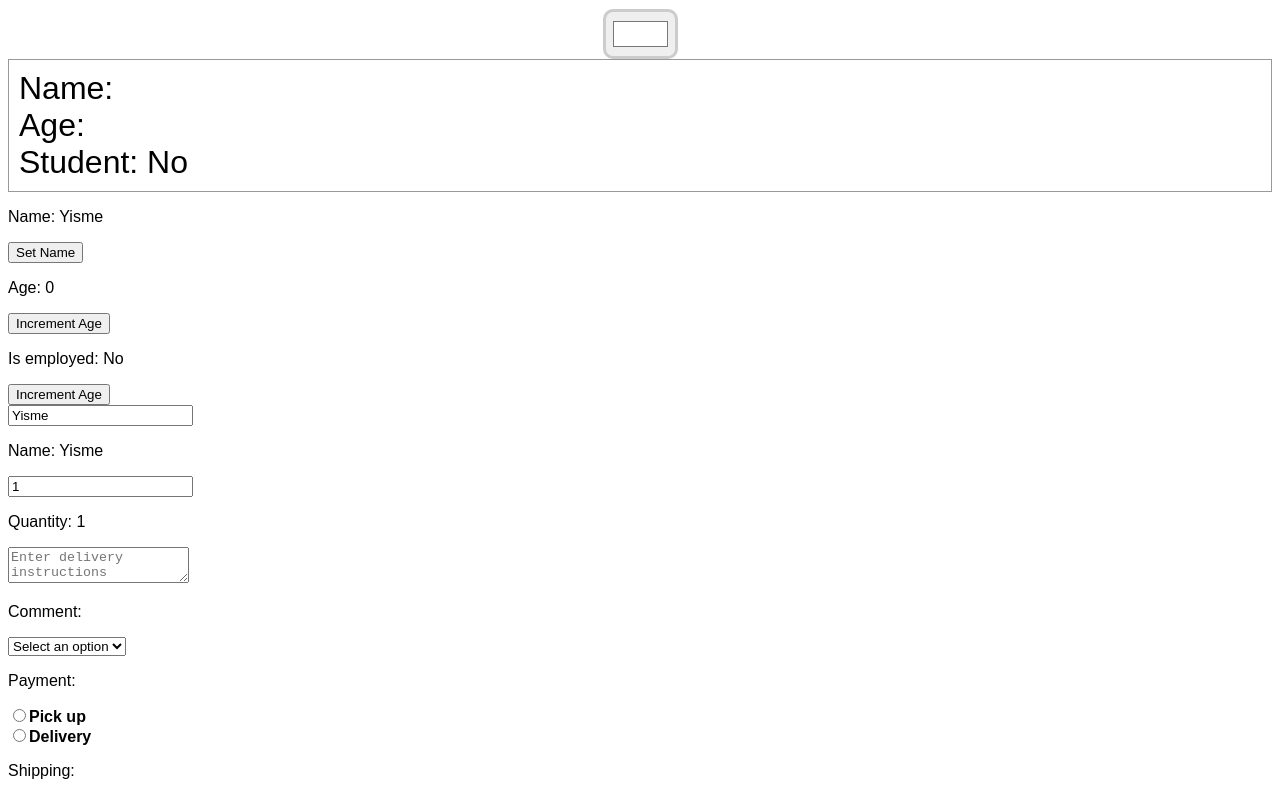
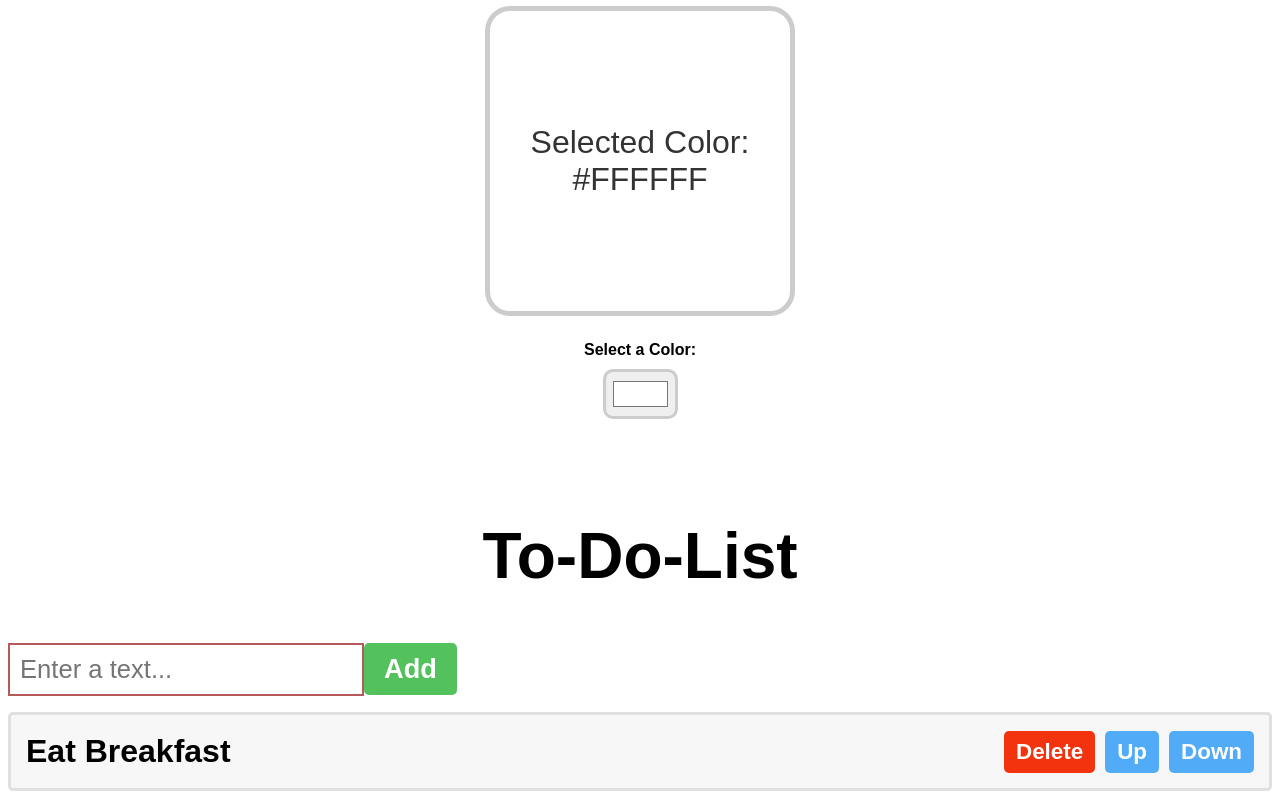
Before and after one commit to YismalemTemesgen/my-react-app, a React (Vite) app: page / in a window 1280 px wide. Shown: the part 2000-2796 px from the top of the page. Built offline with nearby package versions, Linux system fonts and the light colour scheme.

Commit message:
Initial commit - React To-Do List app

```diff
--- a/src/App.jsx
+++ b/src/App.jsx
@@ -18,6 +18,7 @@ import ProfilePicture from './ProfilePicture.jsx'
 import MyComponent from './MyComponent.jsx'
 import Counter from './Counter.jsx'
 import ColorPicker from './ColorPicker'
+import ToDoList from './ToDoList.jsx';
 function App() {
   const fruits = [{id: 1, name: "apple", calories: 95},
                 {id: 2, name: "orange", calories: 45},
@@ -41,6 +42,7 @@ const vegetables = [{id: 6, name: "potatoes", calories: 95},
     <UserGreeting isLoggedIn={true} username="Yisma"/>
     <Counter/>
     <ColorPicker/>
+    <ToDoList />
     <Student />
     <MyComponent/>
     <ProfilePicture/>
--- a/src/MyComponent.jsx
+++ b/src/MyComponent.jsx
@@ -16,6 +16,10 @@ function MyComponent(){
                                     make: "Food",
                                     model: "Mustang"});
     const [foods, setFoods] = useState(["Apple", "Orange", "Banana"]);
+    const [cars, setCars] = useState([]);
+    const [carYear, setCarYear] = useState(new Date().getFullYear());
+     const [carMake, setCarMake] = useState("");
+     const [carModel, setCarModel] = useState("");
     const updateName = () =>{
         setName("Spongebob") ;
         console.log(name);
@@ -79,6 +83,28 @@ function MyComponent(){
   function handleRemoveFood(index){
     setFoods(foods.filter((_, i)=> i !== index));
   }
+
+  function handleAddCar(){
+      const newCar = {year: carYear,
+                      make: carMake,
+                      model: carModel};
+       setCars(c => [...c, newCar]);
+       setCarYear(new Date().getFullYear());
+       setCarMake("");
+       setCarModel("");
+  }
+  function handleRemoveCar(index){
+        setCars(c => c.filter((_, i) => i !== index));
+  }
+  function handleYearsChange(event){
+      setCarYear(event.target.value);
+  }
+  function handleMakesChange(event){
+      setCarMake(event.target.value);
+  }
+  function handleModelsChange(event){
+      setCarModel(event.target.value);
+  }
     return (
         <>
         <div>
@@ -138,6 +164,21 @@ function MyComponent(){
             <button onClick={handleAddFood}>Add Food</button>
 
         </div>
+        <div>
+          <h1>List of Car Objects</h1>
+          <ul>
+            {cars.map((car, index) =>
+               <li key={index} onClick={() => handleRemoveCar(index)}>
+                  {car.year} {car.make} {car.model}
+               </li>
+            )}
+          </ul>
+          <input type="number" value={carYear} onChange={handleYearsChange}></input>
+          <input type="text" value={carMake} onChange={handleMakesChange} placeholder="Enter Car Make"></input>
+          <input type="text" value={carModel} onChange={handleModelsChange} placeholder="Enter Car Model"></input>
+          <button onClick={handleAddCar}>Add Car</button>
+
+        </div>
         </>
          );
 }
--- /dev/null
+++ b/src/ToDoList.jsx
@@ -0,0 +1,81 @@
+ import React, { useState } from 'react'
+ function ToDoList(){
+  const [tasks, setTasks] = useState(["Eat Breakfast", "Take a shower", "Walk the dog"]);
+  const [newTask, setNewTask] = useState("");
+  function handleInputChange(event){
+       setNewTask(event.target.value);
+  }
+  function addTask(){
+  if(newTask.trim() !== ""){ setTasks(t => [...t, newTask]);
+    setNewTask("");
+  }
+  }
+  function deleteTask(index){
+    const updatedTasks = tasks.filter((_, i) => i !== index);
+    setTasks(updatedTasks);
+  }
+  function moveTaskUp(index){
+        if(index > 0){
+          const updatedTasks = [...tasks];
+          [updatedTasks[index], updatedTasks[index - 1]] =
+          [updatedTasks[index - 1], updatedTasks[index]];
+          setTasks(updatedTasks);
+        }
+  }
+  function moveTaskDown(index){
+          if(index < tasks.length - 1){
+          const updatedTasks = [...tasks];
+          [updatedTasks[index], updatedTasks[index + 1]] =
+          [updatedTasks[index + 1], updatedTasks[index]];
+          setTasks(updatedTasks);
+        }
+  }
+
+  return(<>
+     <div className="to-do-list">
+
+       <h1 className="h1">To-Do-List</h1>
+     </div>
+     <div>
+      <input
+          className="input"
+          type="text"
+          placeholder="Enter a text..."
+          value={newTask}
+          onChange={handleInputChange}
+          />
+        <button
+        className="add-button"
+        onClick={addTask}
+        >Add</button>
+        <ol>
+          {tasks.map((task, index) =>
+             <li key={index}>
+              <span className='text'>{task}</span>
+            <div className="button">
+              <button
+              className="delete-button"
+              onClick={() => deleteTask(index)}
+              >
+                Delete
+              </button>
+              <button
+              className="move-button"
+              onClick={() => moveTaskUp(index)}
+              >
+                Up
+              </button>
+              <button
+              className="move-button"
+              onClick={() => moveTaskDown(index)}
+              >
+                Down
+              </button>
+          </div>
+             </li>
+          )}
+        </ol>
+     </div>
+  </>);
+ }
+ export default ToDoList
--- a/src/index.css
+++ b/src/index.css
@@ -135,3 +135,80 @@ input[type="color"]{
     border-radius: 10px;
     border: 3px solid hsl(0, 0%, 80%);
 }
+.to-do-list{
+  font-family: Arial, sans-serif;
+  text-align: center;
+  margin-top: 100px;
+}
+.h1{
+  font-size: 4rem;
+}
+.add-button{
+  background-color: hsl(125, 47%, 54%);
+  font-size: 1.7rem;
+  font-weight: bold;
+  padding: 10px 20px;
+  color: white;
+  border:none;
+  border-radius: 5px;
+  cursor: pointer;
+  transition: background-color 0.5 ease;
+}
+.add-button:hover{
+  background-color: hsl(125, 47%, 44%);
+}
+.delete-button{
+  background-color: hsl(10, 90%, 50%);
+  font-size: 1.7rem;
+  font-weight: bold;
+  padding: 10px 20px;
+  color: white;
+  border:none;
+  border-radius: 5px;
+  cursor: pointer;
+  transition: background-color 0.5 ease;
+}
+.delete-button:hover{
+  background-color: hsl(10, 90%, 40%);
+}
+.move-button{
+  background-color: hsl(207, 90%, 64%);
+  font-size: 1.7rem;
+  font-weight: bold;
+  padding: 10px 20px;
+  color: white;
+  border:none;
+  border-radius: 5px;
+  cursor: pointer;
+  transition: background-color 0.5 ease;
+}
+.move-button:hover{
+  background-color: hsl(207, 90%, 54%);
+}
+.input[type="text"]{
+  font-size: 1.6rem;
+  padding: 10px;
+  border: 2px solid hwb(0 35% 29%);
+}
+ol{
+  padding: 0;
+}
+li{
+  font-size: 2rem;
+  font-weight: bold;
+  padding: 15px;
+  background-color: hsl(0, 0%, 97%);
+  margin-bottom: 10px;
+  border: 3px solid hsla(0, 0%, 85%, 0.75);
+  border-radius: 5px;
+  display: flex;
+  align-items: center;
+}
+.text{
+  flex: 1;
+}
+.delete-button, .move-button{
+   padding: 8px 12px;
+   font-size: 1.4rem;
+   margin-left: 10px;
+}
```
